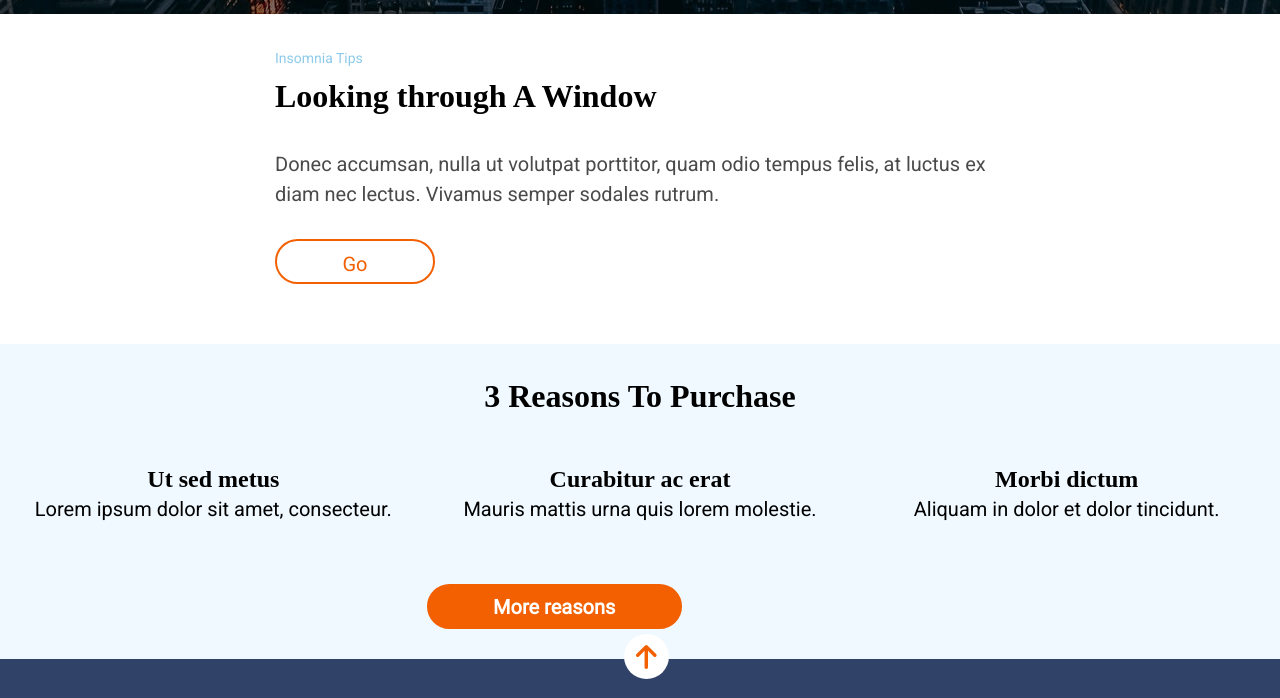
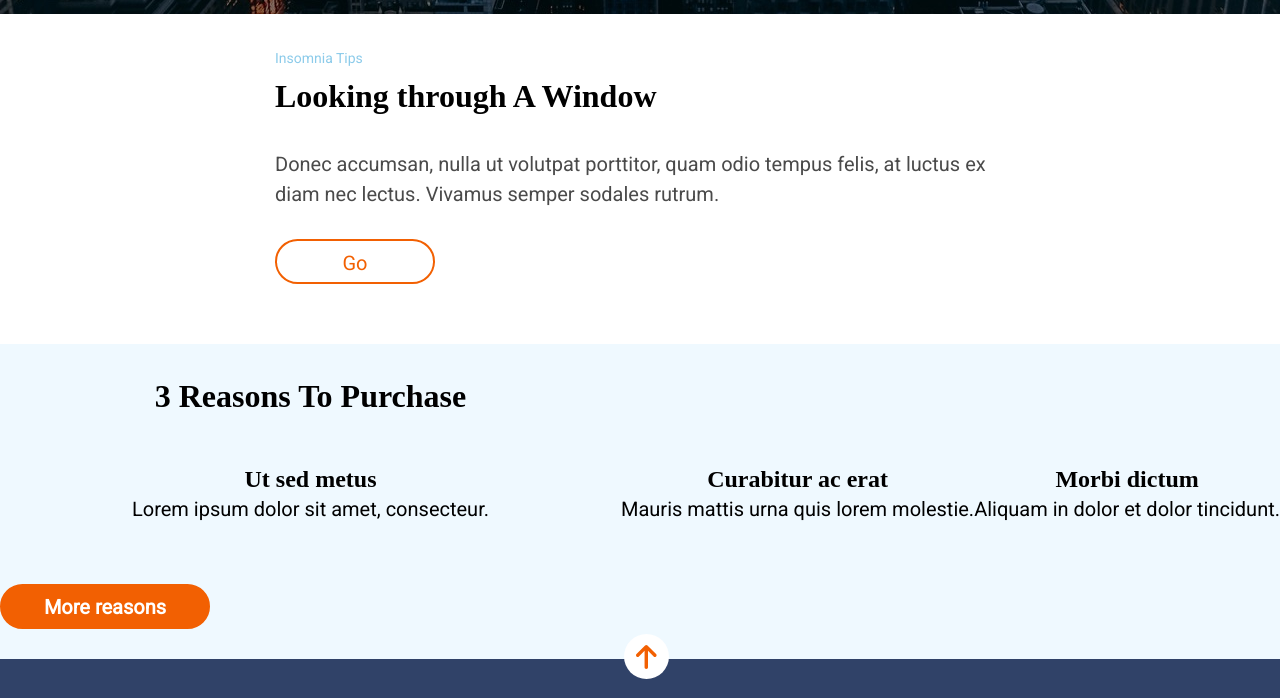
Before and after one commit to edurnevo/Anonymus-Proxy, a website: page src/html/index.html in a window 1280 px wide. Shown: the part 754-1452 px from the top of the page. Drawn offline with nearby package versions, Linux system fonts and the light colour scheme; files that its build step writes are made by us from their sources; files whose address does not match are found by name.

Commit message:
Add main-reasons folder scss

```diff
--- a/src/html/index.html
+++ b/src/html/index.html
@@ -11,6 +11,7 @@
   <body>
     <include src="./partials/header.html"></include>
     <include src="./partials/main.html"></include>
+    <include src="./partials/main-reasons.html"></include>
     <include src="./partials/footer.html"></include>
   </body>
 </html>
--- /dev/null
+++ b/src/html/partials/main-reasons.html
@@ -0,0 +1,20 @@
+<section class="secondSection">
+    <h2 class="reasons" id="reasons">3 Reasons To Purchase</h2>
+
+    <aside class="first-reason">
+      <h3 class="h3">Ut sed metus</h3>
+      <p class="texto-razones">Lorem ipsum dolor sit amet, consecteur.</p>
+    </aside>
+
+    <aside class="second-reason">
+      <h3 class="h3">Curabitur ac erat</h3>
+      <p class="texto-razones">Mauris mattis urna quis lorem molestie.</p>
+    </aside>
+
+    <aside class="third-reason">
+      <h3 class="h3">Morbi dictum</h3>
+      <p class="texto-razones">Aliquam in dolor et dolor tincidunt.</p>
+    </aside>
+
+    <button class="button"><strong>More reasons</strong></button>
+  </section>
--- a/src/html/partials/main.html
+++ b/src/html/partials/main.html
@@ -8,25 +8,6 @@
       <button class="go">Go</button>
     </section>
 
-    <section class="secondSection">
-      <h2 class="reasons" id="reasons">3 Reasons To Purchase</h2>
 
-      <aside class="first-reason">
-        <h3 class="h3">Ut sed metus</h3>
-        <p class="texto-razones">Lorem ipsum dolor sit amet, consecteur.</p>
-      </aside>
-
-      <aside class="second-reason">
-        <h3 class="h3">Curabitur ac erat</h3>
-        <p class="texto-razones">Mauris mattis urna quis lorem molestie.</p>
-      </aside>
-
-      <aside class="third-reason">
-        <h3 class="h3">Morbi dictum</h3>
-        <p class="texto-razones">Aliquam in dolor et dolor tincidunt.</p>
-      </aside>
-
-      <button class="button"><strong>More reasons</strong></button>
-    </section>
   </div>
 </main>
--- a/src/js/main.js
+++ /dev/null
@@ -1,3 +0,0 @@
-'use strict';
-
-console.log('>> Ready :)');
--- a/src/scss/core/_reset.scss
+++ b/src/scss/core/_reset.scss
@@ -1,4 +1,5 @@
 * {
   margin: 0;
   box-sizing: border-box;
+  padding: 0;
 }
--- a/src/scss/layout/_main.scss
+++ b/src/scss/layout/_main.scss
@@ -1,7 +1,3 @@
-.main-section    {
-    width: 100%;
-}
-
 .firstSection   {
     width: 100%;
     background-color: #ffffff;
@@ -60,9 +56,10 @@
 
 
 .secondSection  {
+    width: 100%;
     background-color: #eff9ff;
     display: grid;
-    grid-template-columns: 1fr 1fr 1fr;
+    grid-template-columns: 1fr;
     grid-template-rows: 1fr 45px 1fr 45px 1fr;
 }
 
@@ -73,26 +70,22 @@
     font-style: normal;
     line-height: 1.25;
     grid-row: 1 / 2;
-    grid-column: 2 / 3;
     text-align: center;
     margin-top: 30px;
 }
 
 .first-reason   {
     grid-row: 3 / 4;
-    grid-column: 1 / 2;
     text-align: center;
 }
 
 .second-reason  {
     grid-row: 3 / 4;
-    grid-column: 2 / 3;
     text-align: center;
 }
 
 .third-reason   {
     grid-row: 3 / 4;
-    grid-column: 3 / 4;
     text-align: center;
 }
 
@@ -124,7 +117,6 @@
     text-align: center;
     color: #ffffff;
     grid-row: 5 / 6;
-    grid-column: 2 / 3;
     transition: background-color ease 0.8s;
     &:hover {
         background-color: white;
@@ -174,26 +166,6 @@
     .reasons    {
         font-size: 26px;
         line-height: 1.73;
-        //grid-row: 2 / 3;
-        //grid-column: 3 / 6;
-        text-align: center;
-    }
-
-    .first-reason   {
-        //grid-row: 4 / 5;
-        //grid-column: 2 / 3;
-        text-align: center;
-    }
-
-    .second-reason  {
-        //grid-row: 4 / 5;
-        //grid-column: 4 / 5;
-        text-align: center;
-    }
-
-    .third-reason   {
-        //grid-row: 4 / 5;
-        //grid-column: 6 / 7;
         text-align: center;
     }
 
@@ -209,8 +181,6 @@
 
     .button {
         width: 210px;
-        //grid-row: 6 / 7;
-        //grid-column: 4 / 5;
     }
 }
 
@@ -246,43 +216,9 @@
         }
     }
 
-    .secondSection  {
-        // display: grid;
-        // grid-template-columns: 81.2px 353.8px 26.2px 51.8px 255px 51.8px 26.2px 353.8px 85px;
-        // grid-template-rows: 60px 45px 45px 112px 60px 45px 60px;
-    }
-
     .reasons    {
         font-size: 32px;
         line-height: 1.41;
-        //grid-row: 1 / 2;
-        //grid-column: 3 / 8;
         text-align: center;
     }
-
-    .first-reason   {
-        //grid-row: 4 / 5;
-        //grid-column: 2 / 3;
-        text-align: center;
-    }
-
-    .second-reason  {
-        //grid-row: 4 / 5;
-        //grid-column: 5 / 6;
-        text-align: center;
-    }
-
-    .third-reason   {
-        //grid-row: 4 / 5;
-        //grid-column: 8 / 9;
-        text-align: center;
-    }
-
-    .button {
-        width: 255px;
-        //grid-row: 6 / 7;
-        //grid-column: 5 / 6;
-        align-items: center;
-    }
-
 }
--- a/src/scss/main.scss
+++ b/src/scss/main.scss
@@ -1,4 +1,5 @@
 @import "./core/reset";
 @import "./layout/header";
 @import "./layout/main";
+@import "./layout/main-reasons";
 @import "./layout/footer";
```
Also changed, not shown: src/scss/layout/_main-reasons.scss (added), src/scss/pages/_index.scss (deleted).
